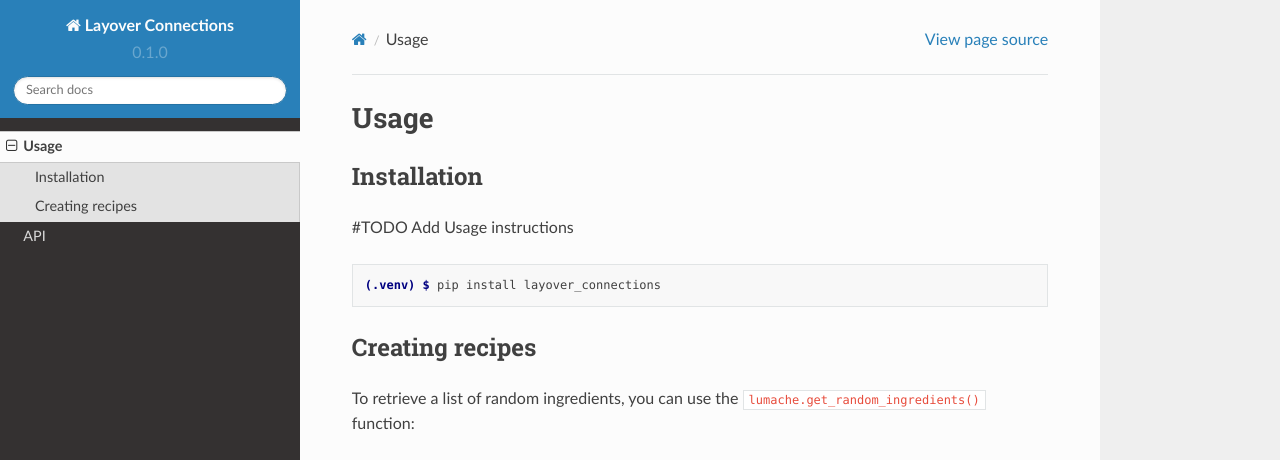
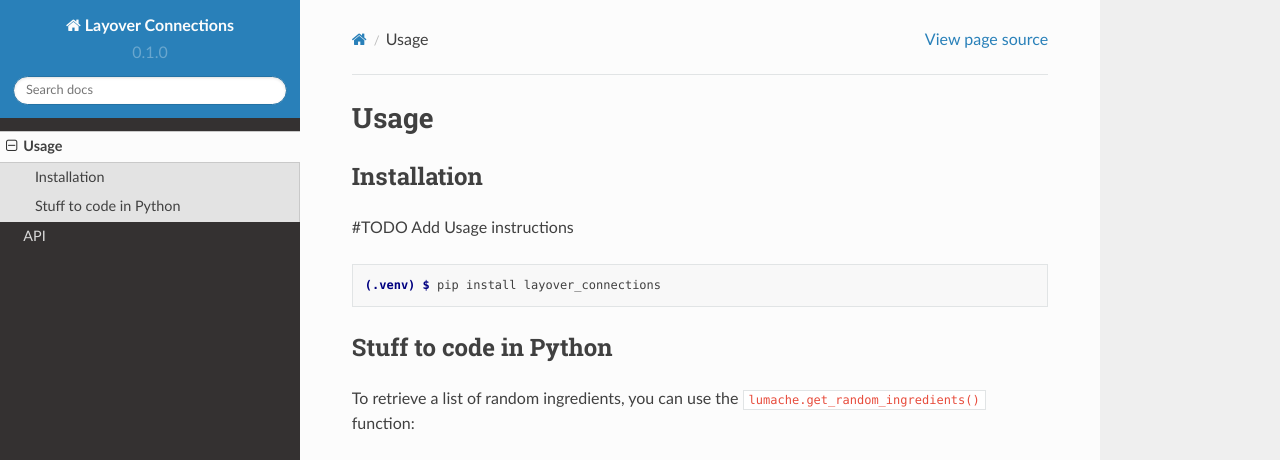
Before and after one commit to alejamora04/Layover-Connections, a Sphinx documentation site: the page built from docs/source/usage.rst, in a window 1280 px wide and 1095 px high. Shown: the top 460 px of the window. Built offline with Sphinx 7.4.7 and the Read the Docs theme 2.0.0, drawn with Linux system fonts in a browser that asks for light colours; grey boxes are pictures that could not be loaded.

Commit message:
Update usage.rst

```diff
--- a/docs/source/usage.rst
+++ b/docs/source/usage.rst
@@ -13,7 +13,7 @@ Add Usage instructions
 
    (.venv) $ pip install layover_connections
 
-Creating recipes
+Stuff to code in Python
 ----------------
 
 To retrieve a list of random ingredients,
```
